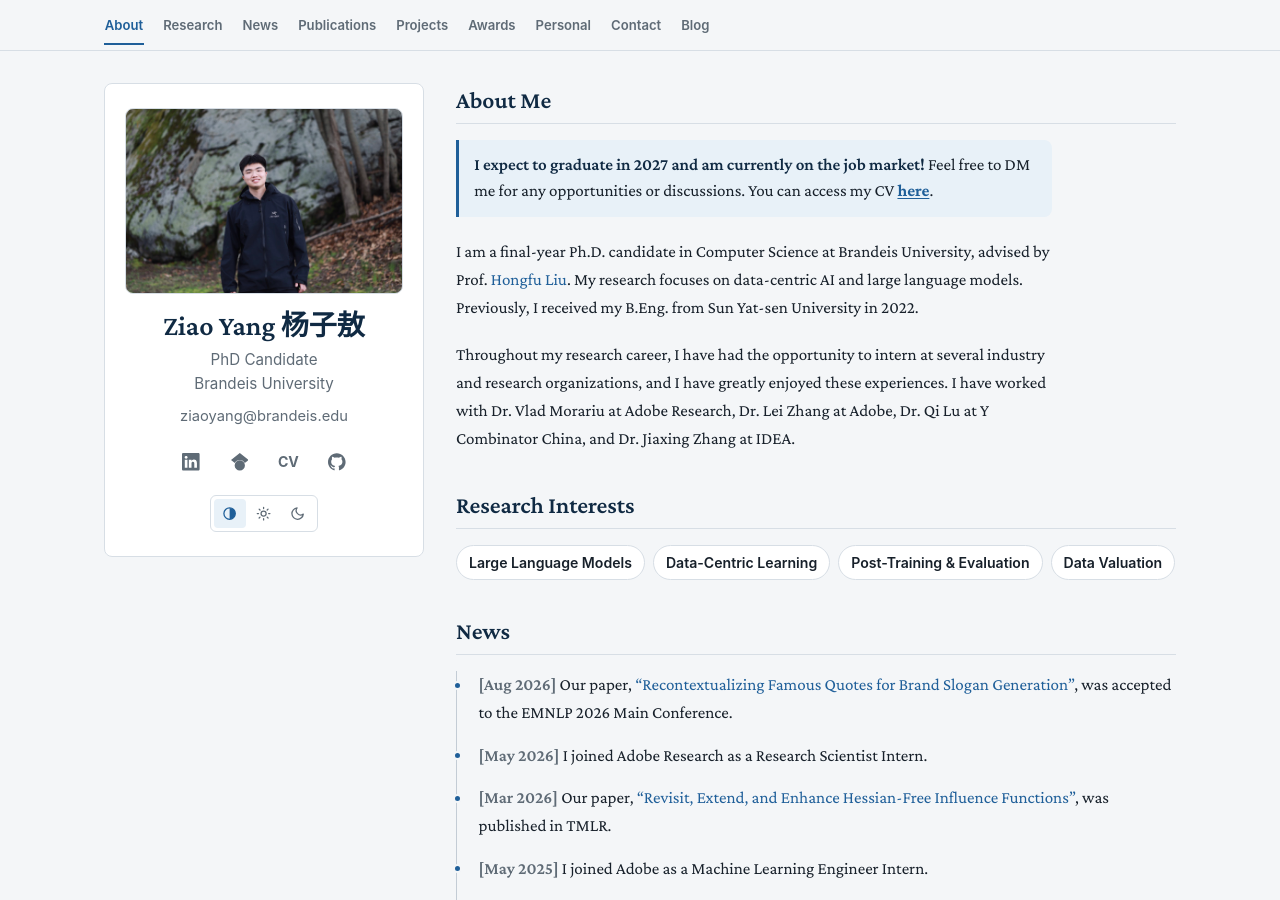
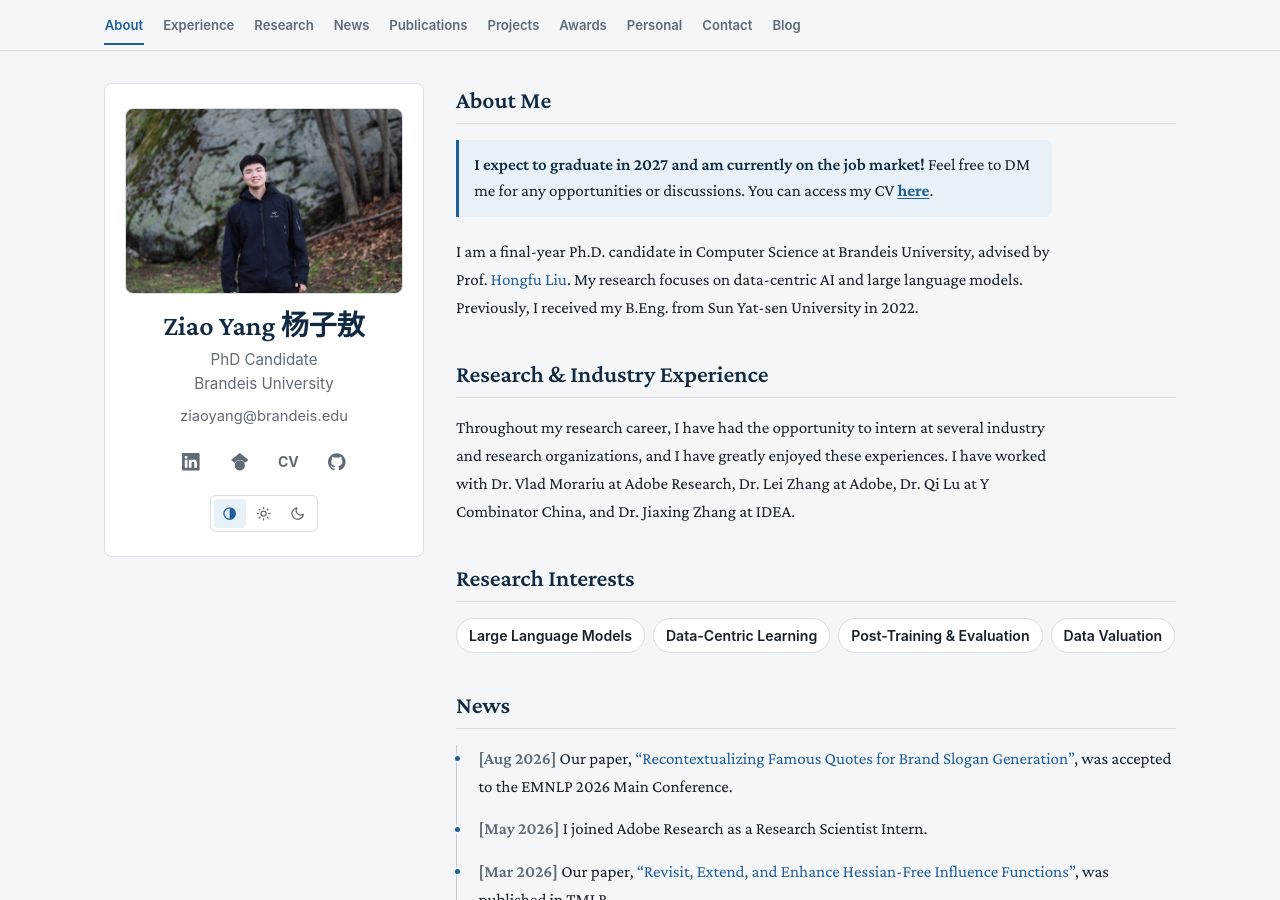
Before and after one commit to yangziao56/homepage, a Jekyll site: the page built from index.md, in a window 1280 px wide and 900 px high. Built offline with Jekyll 4.4.1, drawn with Linux system fonts in a browser that asks for light colours; our own code applies the rules of GitHub Pages for plain Markdown files.

Commit message:
Give research and industry experience its own homepage section

```diff
--- a/_layouts/homepage.html
+++ b/_layouts/homepage.html
@@ -92,6 +92,7 @@
     <nav class="page-nav" aria-label="On this page">
       <div class="page-nav-inner">
         <a href="{% unless page.url == '/' %}{{ '/' | relative_url }}{% endunless %}#about-me">About</a>
+        <a href="{% unless page.url == '/' %}{{ '/' | relative_url }}{% endunless %}#research--industry-experience">Experience</a>
         <a href="{% unless page.url == '/' %}{{ '/' | relative_url }}{% endunless %}#research-interests">Research</a>
         <a href="{% unless page.url == '/' %}{{ '/' | relative_url }}{% endunless %}#news">News</a>
         <a href="{% unless page.url == '/' %}{{ '/' | relative_url }}{% endunless %}#publications">Publications</a>
--- a/index.md
+++ b/index.md
@@ -6,6 +6,8 @@ layout: homepage
 <p class="job-market-note"><strong>I expect to graduate in 2027 and am currently on the job market!</strong> Feel free to DM me for any opportunities or discussions. You can access my CV <a href="pdf/CV_Ziao_Yang.pdf" target="_blank" rel="noopener">here</a>.</p>
 
 I am a final-year Ph.D. candidate in Computer Science at Brandeis University, advised by Prof. [Hongfu Liu](https://hongfuliu.com). My research focuses on data-centric AI and large language models. Previously, I received my B.Eng. from Sun Yat-sen University in 2022.
+
+## Research & Industry Experience
 
 Throughout my research career, I have had the opportunity to intern at several industry and research organizations, and I have greatly enjoyed these experiences. I have worked with Dr. Vlad Morariu at Adobe Research, Dr. Lei Zhang at Adobe, Dr. Qi Lu at Y Combinator China, and Dr. Jiaxing Zhang at IDEA.
 
```
